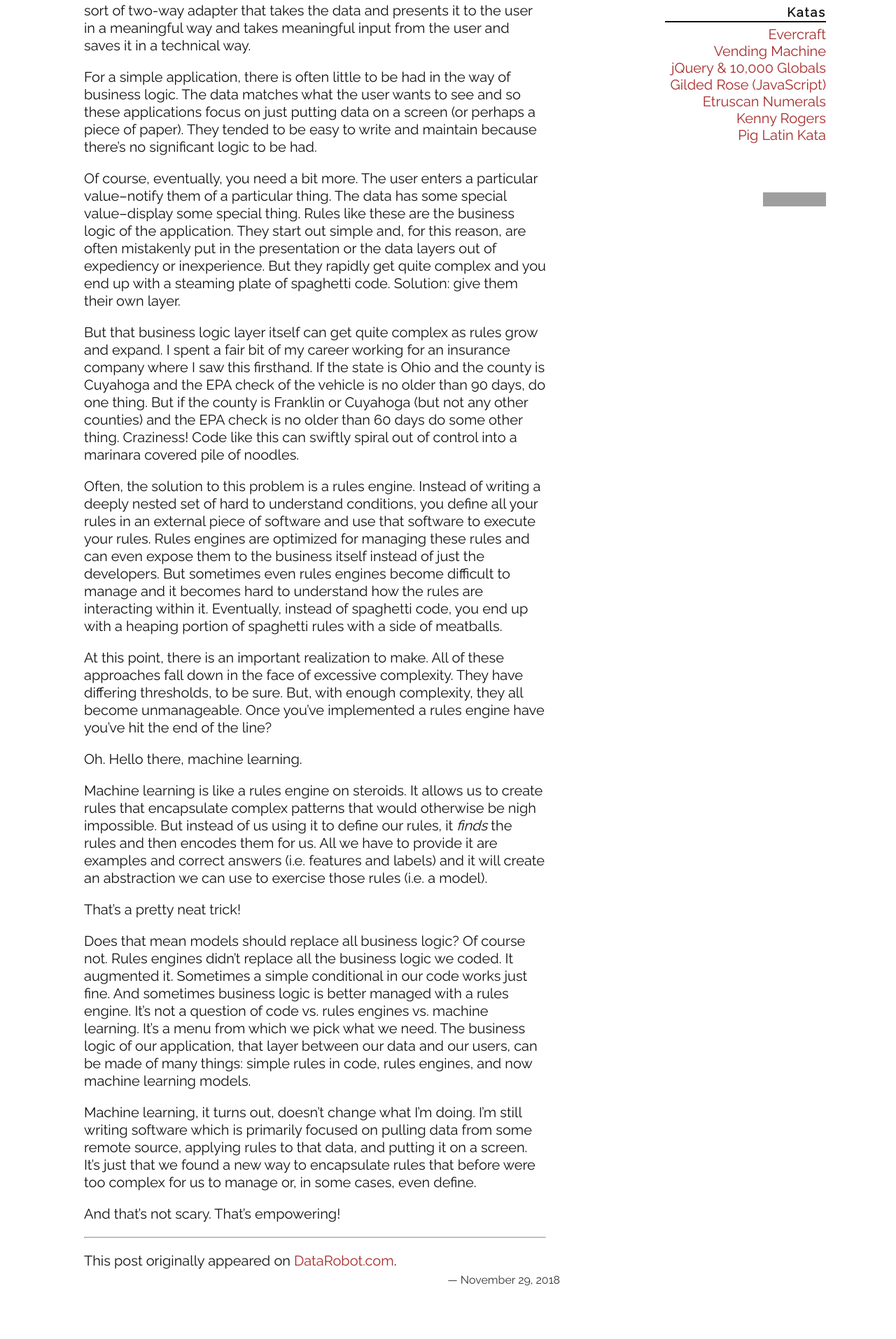
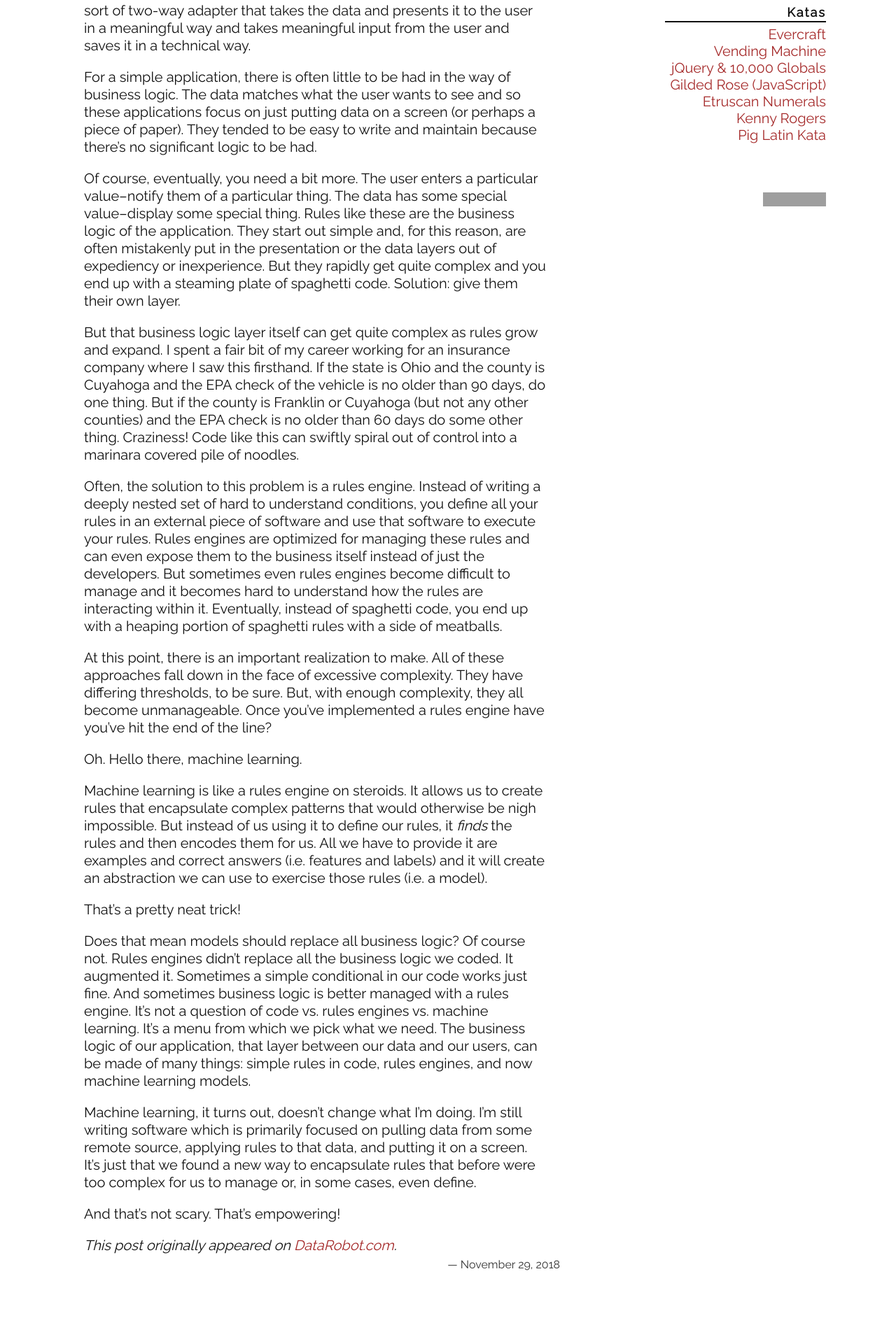
Before and after one commit to guyroyse/guyroyse.github.com, a Jekyll site: the page built from _posts/2018-11-29-lies-truth-and-business-logic.markdown, in a window 1280 px wide. Shown: the part 845-2759 px from the top of the page at 70% size. Built offline with Jekyll 4.4.1, drawn with Linux system fonts in a browser that asks for light colours; after the commit the page ends 2737 px from its top, so only the background shows below that; grey boxes are pictures that could not be loaded.

Commit message:
change formatiing of attribution

```diff
--- a/_posts/2018-11-29-lies-truth-and-business-logic.markdown
+++ b/_posts/2018-11-29-lies-truth-and-business-logic.markdown
@@ -34,6 +34,4 @@ Machine learning, it turns out, doesn't change what I'm doing. I'm still writing
 
 And that's not scary. That's empowering!
 
------
-
-This post originally appeared on [DataRobot.com](https://blog.datarobot.com/machine-learning-for-developers-lies-truth-and-business-logic).
+*This post originally appeared on [DataRobot.com](https://blog.datarobot.com/machine-learning-for-developers-lies-truth-and-business-logic).*
```
